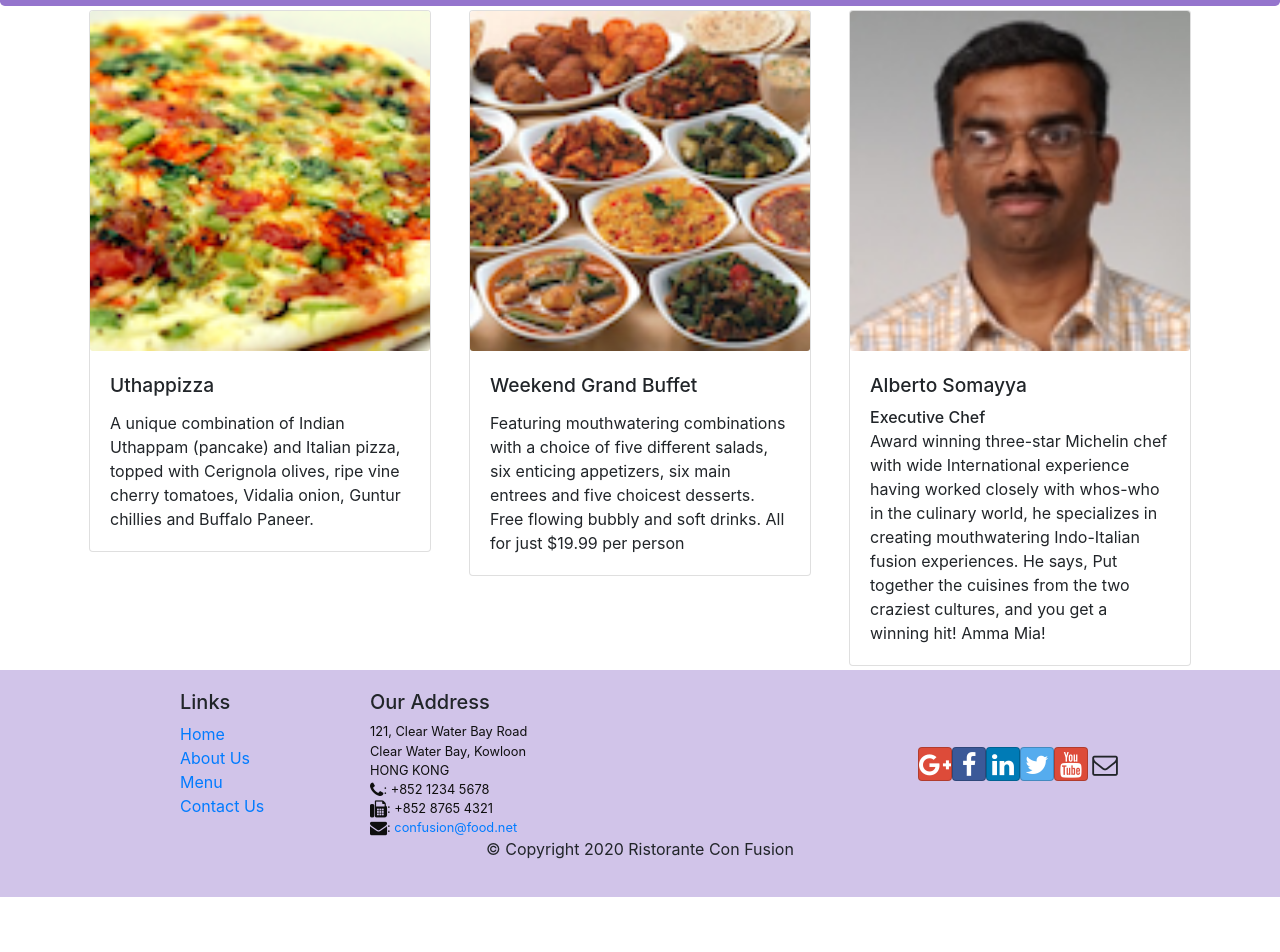
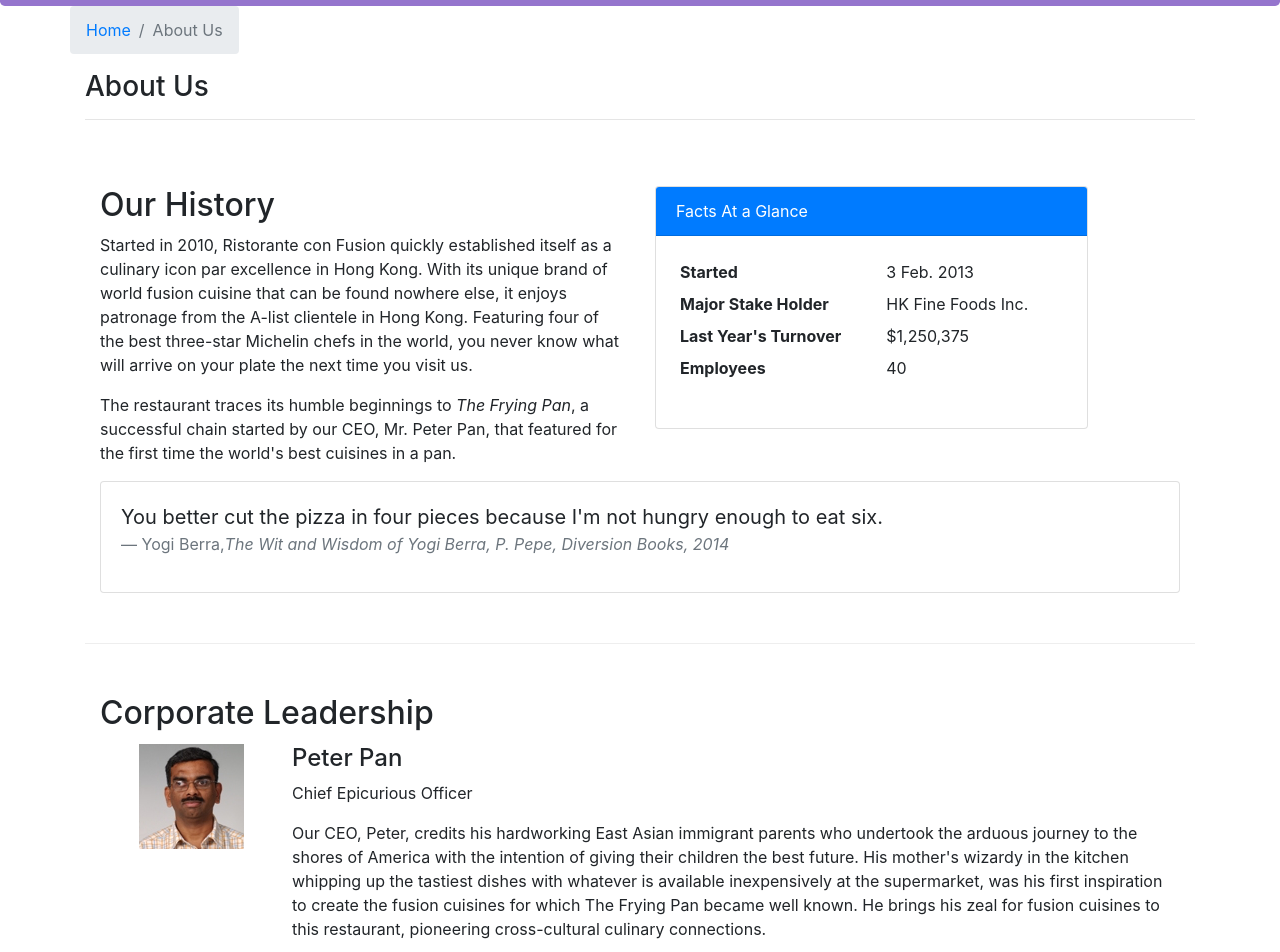
Before and after one commit to SARAAD69/React, a React (Create React App) app: page /aboutus in a window 1280 px wide. Before the commit this address led to /home. Shown: the part 336-1288 px from the top of the page. Before the commit the page ends 1233 px from the top, so only its background shows below. Built offline with nearby package versions, Linux system fonts and the light colour scheme.

Commit message:
2nd assignment

```diff
--- /dev/null
+++ b/src/components/AboutComponent.js
@@ -0,0 +1,97 @@
+import React from 'react';
+import { Breadcrumb, BreadcrumbItem, Card, CardBody, CardHeader, Media } from 'reactstrap';
+import { Link } from 'react-router-dom';
+
+function RenderLeader({leader}){
+    return(
+        <Media list className='pl-0 pl-sm-4'>
+                <Media tag="li">
+                    <Media left middle>
+                        <Media object className='mr-sm-5 mr-3' src={leader.image} alt={leader.name}/>
+                    </Media>
+                    <Media body>
+                    <Media heading>{leader.name}</Media>
+                    <p>{leader.designation}</p>
+                    <p className='d-none d-sm-block'>{leader.description}</p>
+                    </Media>
+                </Media>
+
+        </Media>
+    )
+}
+
+
+
+function About(props) {
+
+    const leaders = props.leaders.map((leader) => {
+        return (
+            <div key={leader.id} className="col-12 mt-1">
+                <RenderLeader leader={leader} />
+            </div>
+        );
+    });
+
+    return(
+        <div className="container">
+            <div className="row">
+                <Breadcrumb>
+                    <BreadcrumbItem><Link to="/home">Home</Link></BreadcrumbItem>
+                    <BreadcrumbItem active>About Us</BreadcrumbItem>
+                </Breadcrumb>
+                <div className="col-12">
+                    <h3>About Us</h3>
+                    <hr />
+                </div>
+            </div>
+            <div className="row row-content">
+                <div className="col-12 col-md-6">
+                    <h2>Our History</h2>
+                    <p>Started in 2010, Ristorante con Fusion quickly established itself as a culinary icon par excellence in Hong Kong. With its unique brand of world fusion cuisine that can be found nowhere else, it enjoys patronage from the A-list clientele in Hong Kong.  Featuring four of the best three-star Michelin chefs in the world, you never know what will arrive on your plate the next time you visit us.</p>
+                    <p>The restaurant traces its humble beginnings to <em>The Frying Pan</em>, a successful chain started by our CEO, Mr. Peter Pan, that featured for the first time the world's best cuisines in a pan.</p>
+                </div>
+                <div className="col-12 col-md-5">
+                    <Card>
+                        <CardHeader className="bg-primary text-white">Facts At a Glance</CardHeader>
+                        <CardBody>
+                            <dl className="row p-1">
+                                <dt className="col-6">Started</dt>
+                                <dd className="col-6">3 Feb. 2013</dd>
+                                <dt className="col-6">Major Stake Holder</dt>
+                                <dd className="col-6">HK Fine Foods Inc.</dd>
+                                <dt className="col-6">Last Year's Turnover</dt>
+                                <dd className="col-6">$1,250,375</dd>
+                                <dt className="col-6">Employees</dt>
+                                <dd className="col-6">40</dd>
+                            </dl>
+                        </CardBody>
+                    </Card>
+                </div>
+                <div className="col-12">
+                    <Card>
+                        <CardBody className="bg-faded">
+                            <blockquote className="blockquote">
+                                <p className="mb-0">You better cut the pizza in four pieces because
+                                    I'm not hungry enough to eat six.</p>
+                                <footer className="blockquote-footer">Yogi Berra,
+                                <cite title="Source Title">The Wit and Wisdom of Yogi Berra,
+                                    P. Pepe, Diversion Books, 2014</cite>
+                                </footer>
+                            </blockquote>
+                        </CardBody>
+                    </Card>
+                </div>
+            </div>
+            <div className="row row-content">
+                <div className="col-12">
+                    <h2>Corporate Leadership</h2>
+                </div>
+                <div className="col-12">
+                        {leaders}
+                </div>
+            </div>
+        </div>
+    );
+}
+
+export default About;
--- a/src/components/ContactComponent.js
+++ b/src/components/ContactComponent.js
@@ -36,7 +36,7 @@ function Contact(props) {
                 <div className="col-12 col-sm-11 offset-sm-1">
                     <div className="btn-group" role="group">
                         <a role="button" className="btn btn-primary" href="tel:+85212345678"><i className="fa fa-phone"></i> Call</a>
-                        <a role="button" className="btn btn-info"><i className="fa fa-skype"></i> Skype</a>
+                        <a role="button" className="btn btn-info" href><i className="fa fa-skype"></i> Skype</a>
                         <a role="button" className="btn btn-success" href="mailto:confusion@food.net"><i className="fa fa-envelope-o"></i> Email</a>
                     </div>
                 </div>
--- a/src/components/MainComponent.js
+++ b/src/components/MainComponent.js
@@ -4,6 +4,7 @@ import Menu from './MenuComponent';
 import Header from './HeaderComponent'
 import Footer from './FooterComponent';
 import Contact from './ContactComponent';
+import About from './AboutComponent';
 import { DISHES } from '../shared/dishes';
 import { COMMENTS } from '../shared/comments';
 import { LEADERS } from '../shared/leaders';
@@ -52,6 +53,7 @@ class Main extends Component {
               <Route exact path='/menu' component={() => <Menu dishes={this.state.dishes} />} />
               <Route path='/menu/:dishId' component={DishWithId} />
               <Route exact path='/contactus' component={Contact} />
+              <Route exact path='/aboutus' component={() => <About leaders={this.state.leaders} />} />
               <Redirect to="/home" />
         </Switch>
         <Footer />
```
